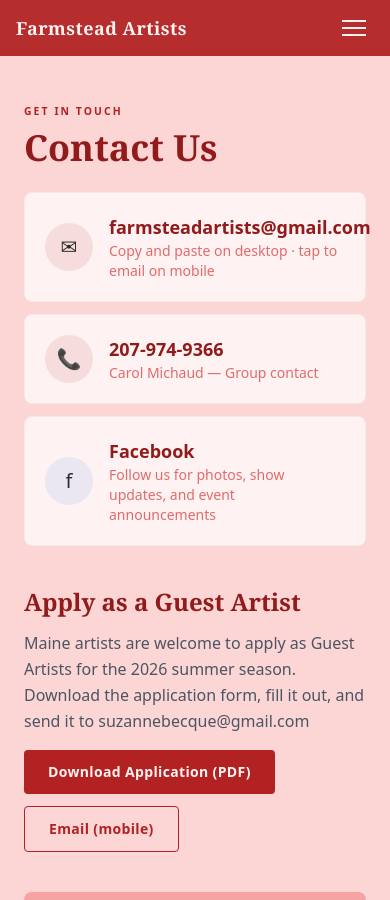
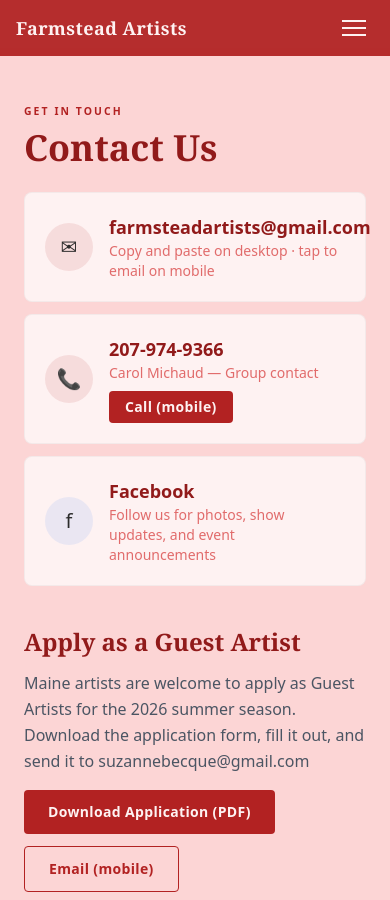
Before and after one commit to farmsteadartists-ai/website, a Next.js app: page /contact in a window 390 px wide. Shown: the top 900 px of the page. Built offline with nearby package versions, Linux system fonts and the light colour scheme.

Commit message:
Add Call mobile button to contact page

```diff
--- a/src/app/artists/[slug]/page.js
+++ b/src/app/artists/[slug]/page.js
@@ -34,7 +34,7 @@ export default async function ArtistDetailPage({ params }) {
     .order('sort_order')
 
   return (
-    <section className="py-14 px-6 md:px-16 bg-cream-100 min-h-screen">
+    <section className="py-14 px-6 md:px-16 bg-gray-100 min-h-screen">
       {/* Breadcrumb */}
       <div className="mb-6">
         <Link href="/artists" className="text-sage-500 text-sm hover:text-sage-700 transition-colors">
--- a/src/app/contact/page.js
+++ b/src/app/contact/page.js
@@ -1,6 +1,5 @@
-// ============================================================
-// Script: page.js (contact)
-// Path:   src/app/contact/page.js
+// contact_page.js
+// src/app/contact/page.js
 // Desc:   Contact page with social links, barn info,
 //         and guest artist PDF application download
 // ============================================================
@@ -34,6 +33,12 @@ export default function ContactPage() {
             <div>
               <a href={`tel:${site.contact.phone.replace(/-/g, '')}`} className="text-sage-700 font-semibold text-lg">{site.contact.phone}</a>
               <p className="text-sage-500/70 text-sm font-light">{site.contact.phoneName} — Group contact</p>
+              <a
+                href={`tel:${site.contact.phone.replace(/-/g, '')}`}
+                className="mt-2 inline-block bg-sage-600 text-cream-50 px-4 py-1.5 rounded text-sm font-semibold tracking-wide hover:bg-sage-500 transition-colors"
+              >
+                Call (mobile)
+              </a>
             </div>
           </div>
 
```
